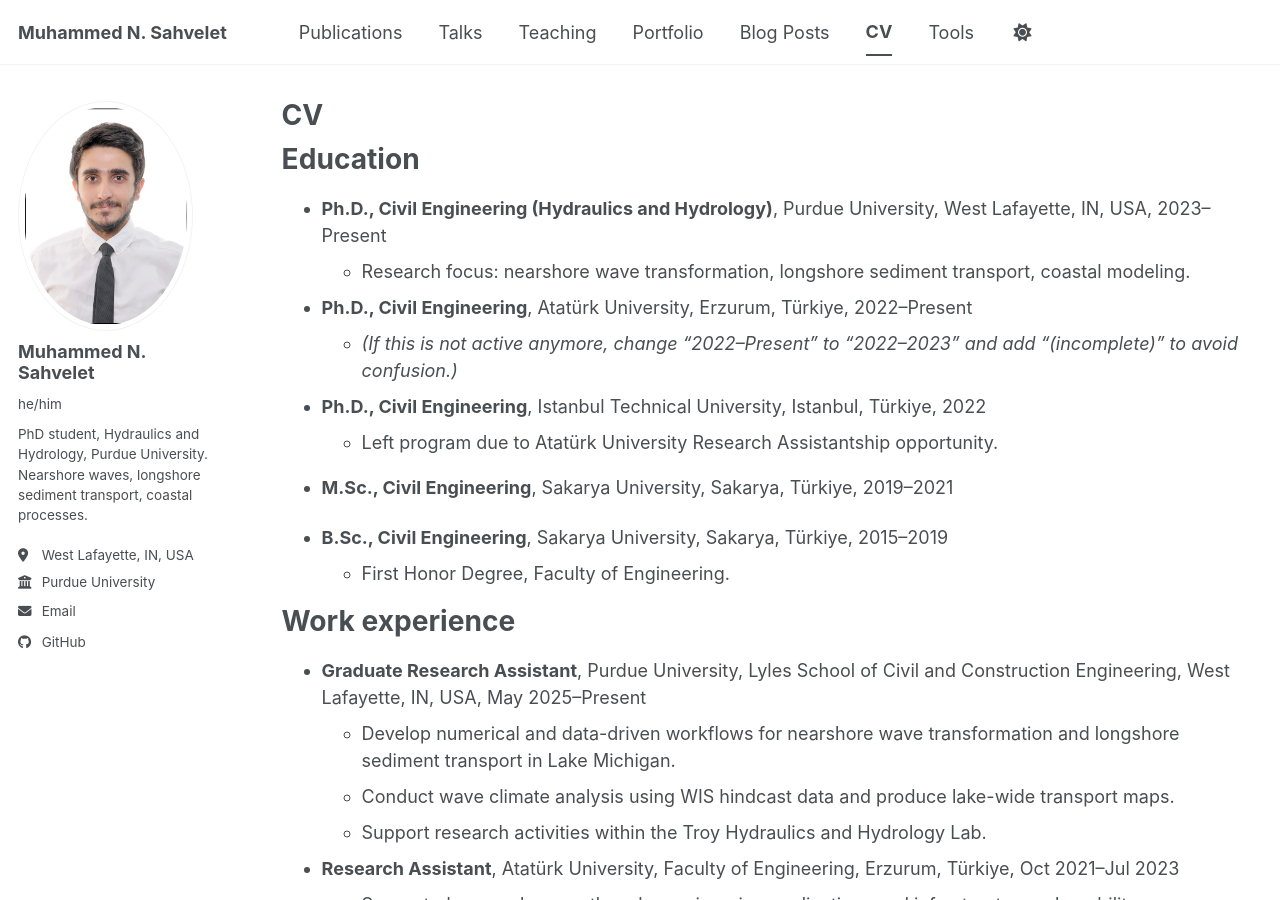
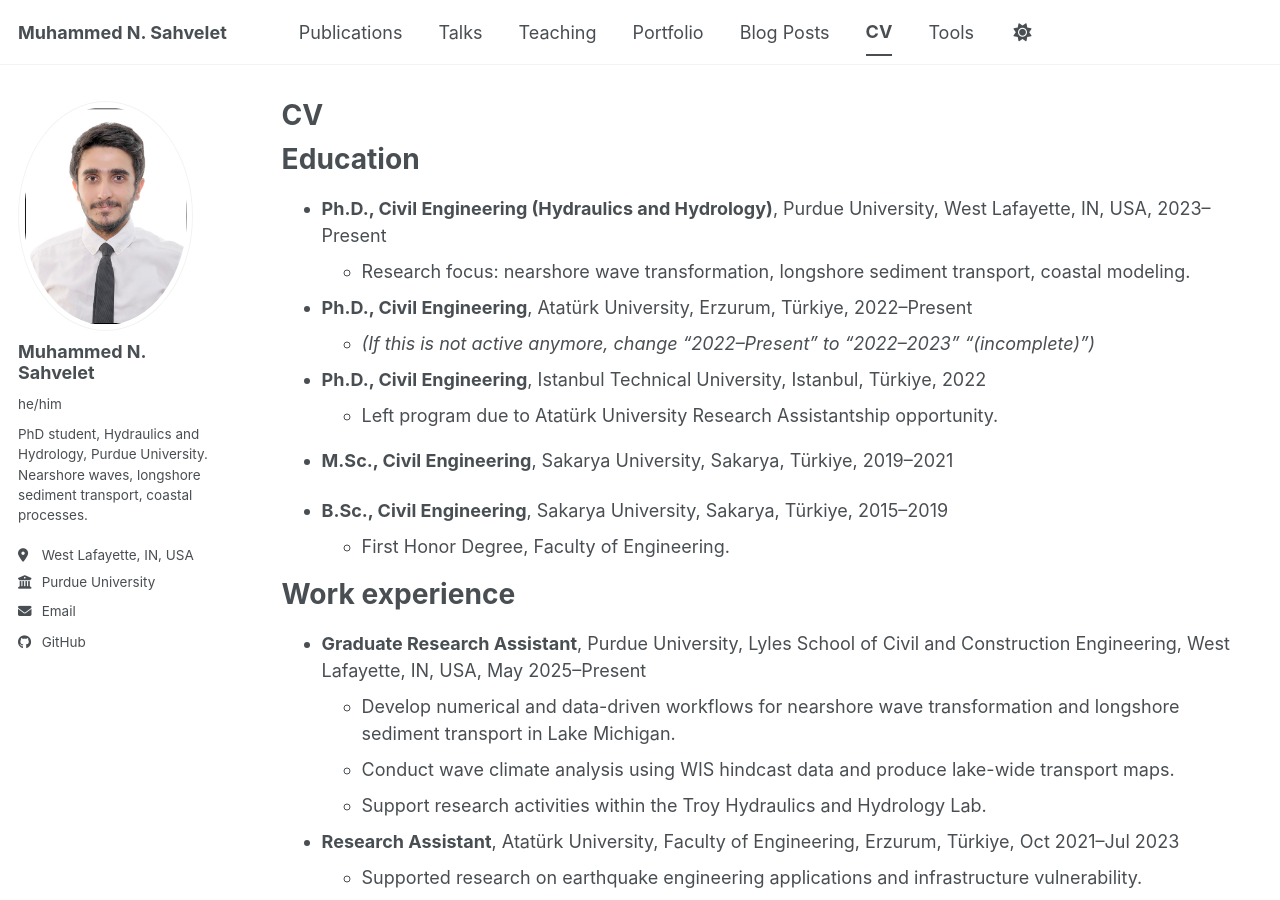
Before and after one commit to mnsahvelet/mnsahvelet.github.io, a Jekyll site: the page built from _pages/cv.md, in a window 1280 px wide and 900 px high. Built offline with Jekyll 4.4.1, drawn with Linux system fonts in a browser that asks for light colours; a script bundle is joined from its source files by our own code; library files that are not in the unit come from our copies.

Commit message:
Fix CV entry for Atatürk University Ph.D. status
Corrected formatting in the CV section regarding the status of the Ph.D. program at Atatürk University.

```diff
--- a/_pages/cv.md
+++ b/_pages/cv.md
@@ -15,7 +15,7 @@ Education
   * Research focus: nearshore wave transformation, longshore sediment transport, coastal modeling.
 
 * **Ph.D., Civil Engineering**, Atatürk University, Erzurum, Türkiye, 2022–Present
-  * *(If this is not active anymore, change “2022–Present” to “2022–2023” and add “(incomplete)” to avoid confusion.)*
+  * *(If this is not active anymore, change “2022–Present” to “2022–2023”  “(incomplete)”)*
 
 * **Ph.D., Civil Engineering**, Istanbul Technical University, Istanbul, Türkiye, 2022
   * Left program due to Atatürk University Research Assistantship opportunity.
```
